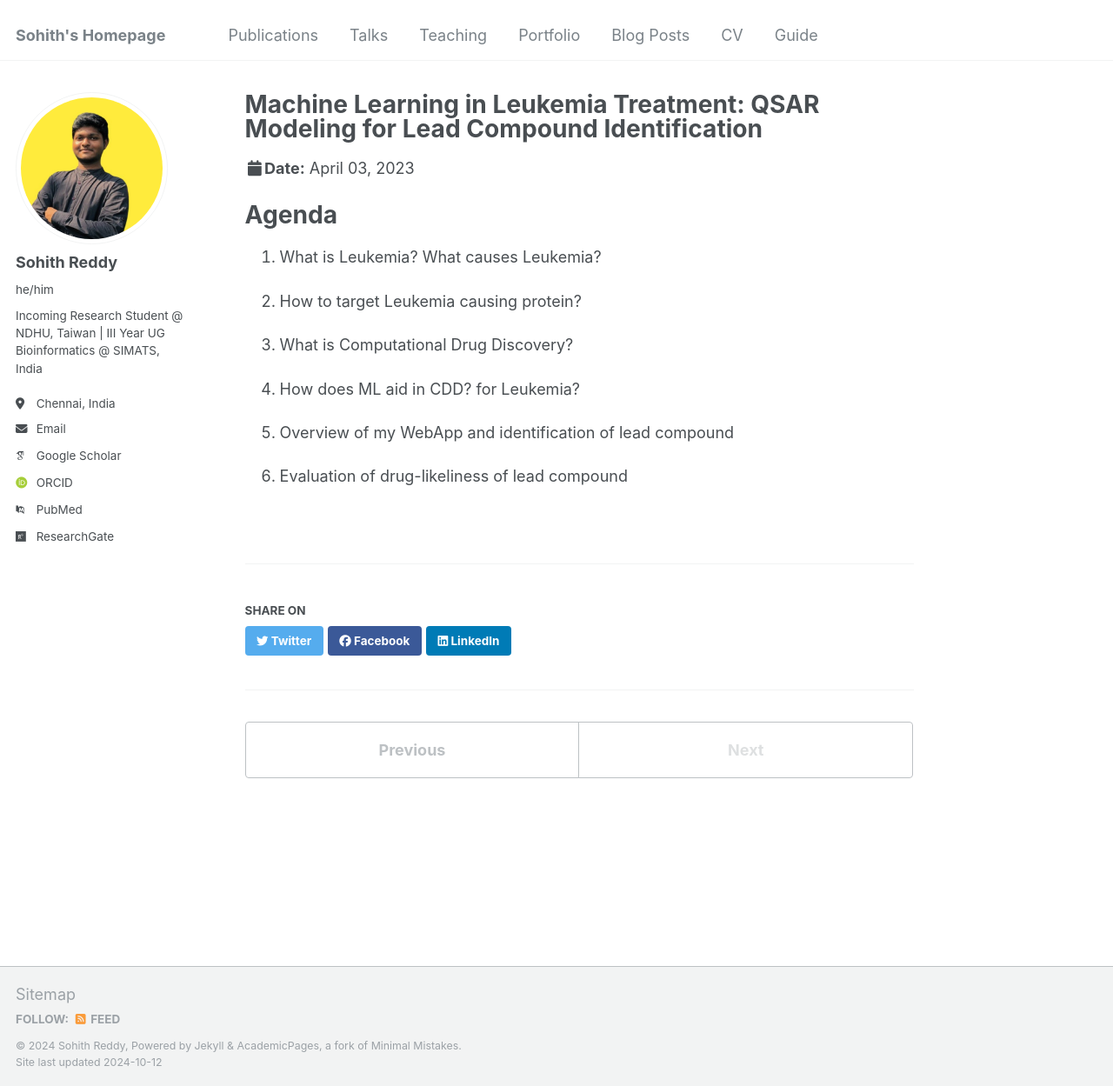
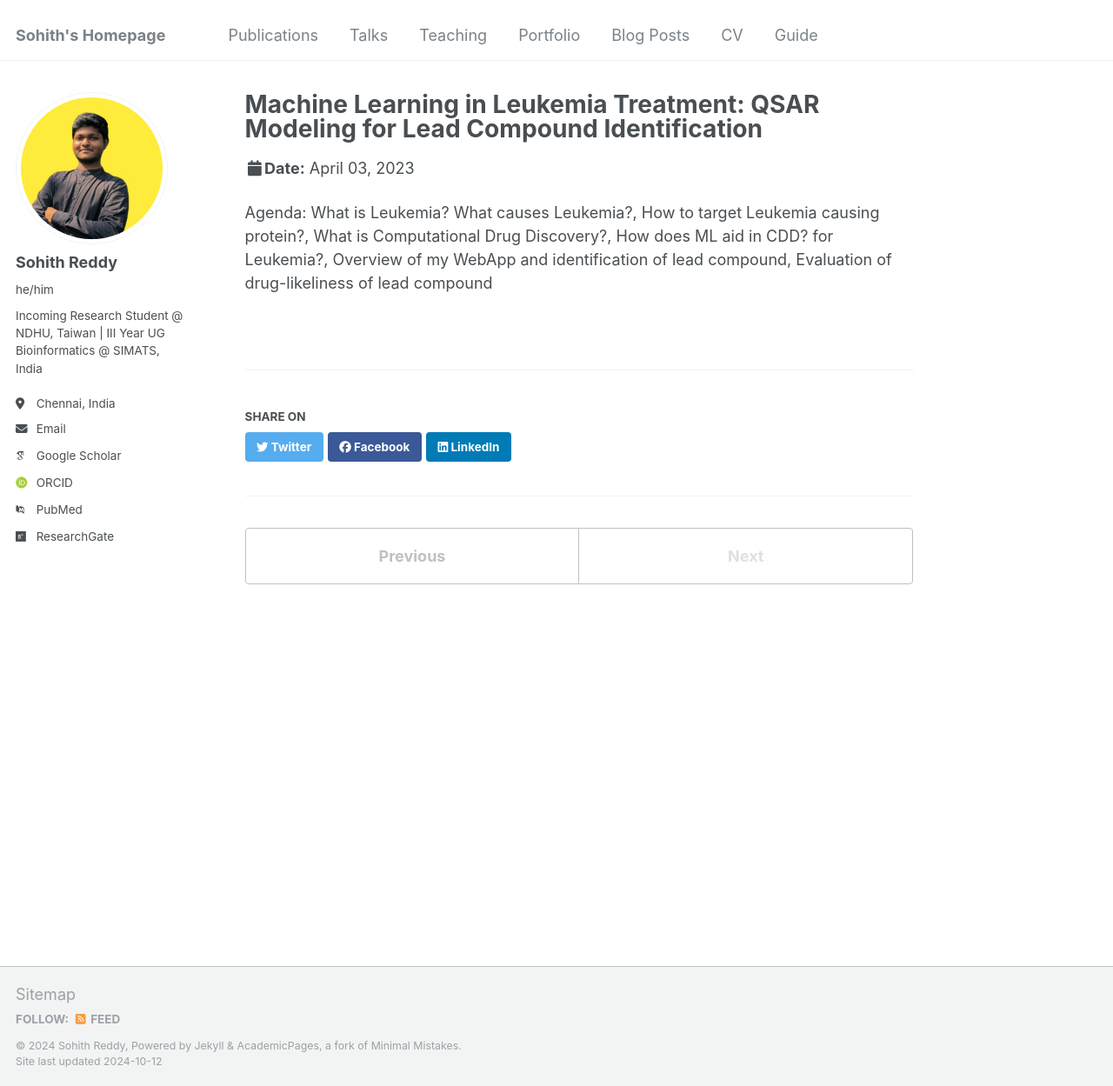
Before and after one commit to sohithpydev/sohith, a Jekyll site: the page built from _talks/2024-04-03.md, in a window 1280 px wide and 1249 px high. Shown: the whole window at 87% size. Built offline with Jekyll 4.4.1, drawn with Linux system fonts in a browser that asks for light colours; some web fonts are replaced; some of the changed lines change nothing that is shown.

Commit message:
Update 2024-04-03.md

```diff
--- a/_talks/2024-04-03.md
+++ b/_talks/2024-04-03.md
@@ -8,16 +8,4 @@ date: 2023-04-3
 location: "Tirupati, Andhra Pradesh"
 image: conference_spmvv_3.jpg
 ---
-Agenda
-===
-1. What is Leukemia? What causes Leukemia?
-
-2. How to target Leukemia causing protein?
-
-3. What is Computational Drug Discovery?
-
-4. How does ML aid in CDD? for Leukemia?
-
-5. Overview of my WebApp and identification of lead compound
-
-6. Evaluation of drug-likeliness of lead compound
+Agenda: What is Leukemia? What causes Leukemia?, How to target Leukemia causing protein?, What is Computational Drug Discovery?, How does ML aid in CDD? for Leukemia?, Overview of my WebApp and identification of lead compound, Evaluation of drug-likeliness of lead compound
```
